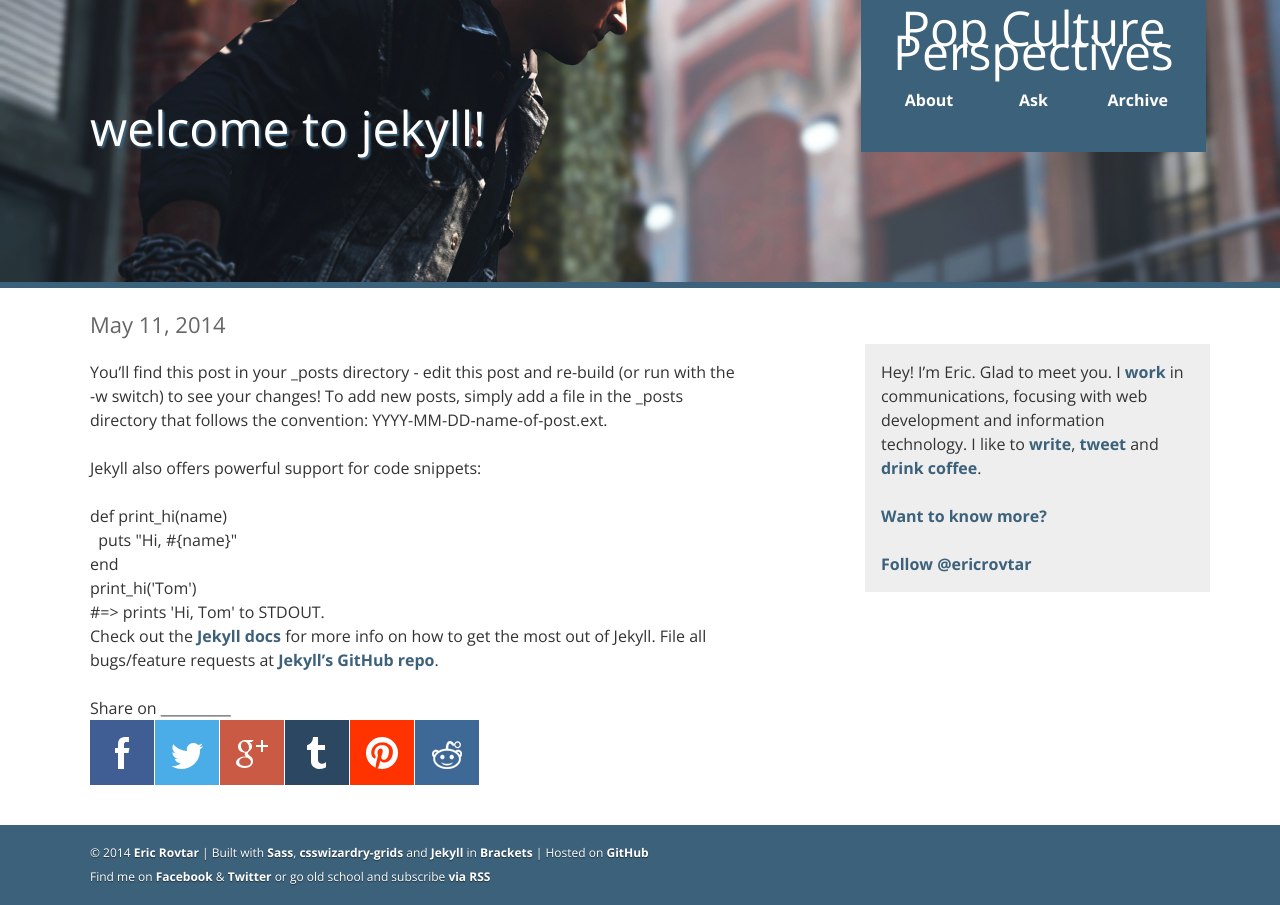
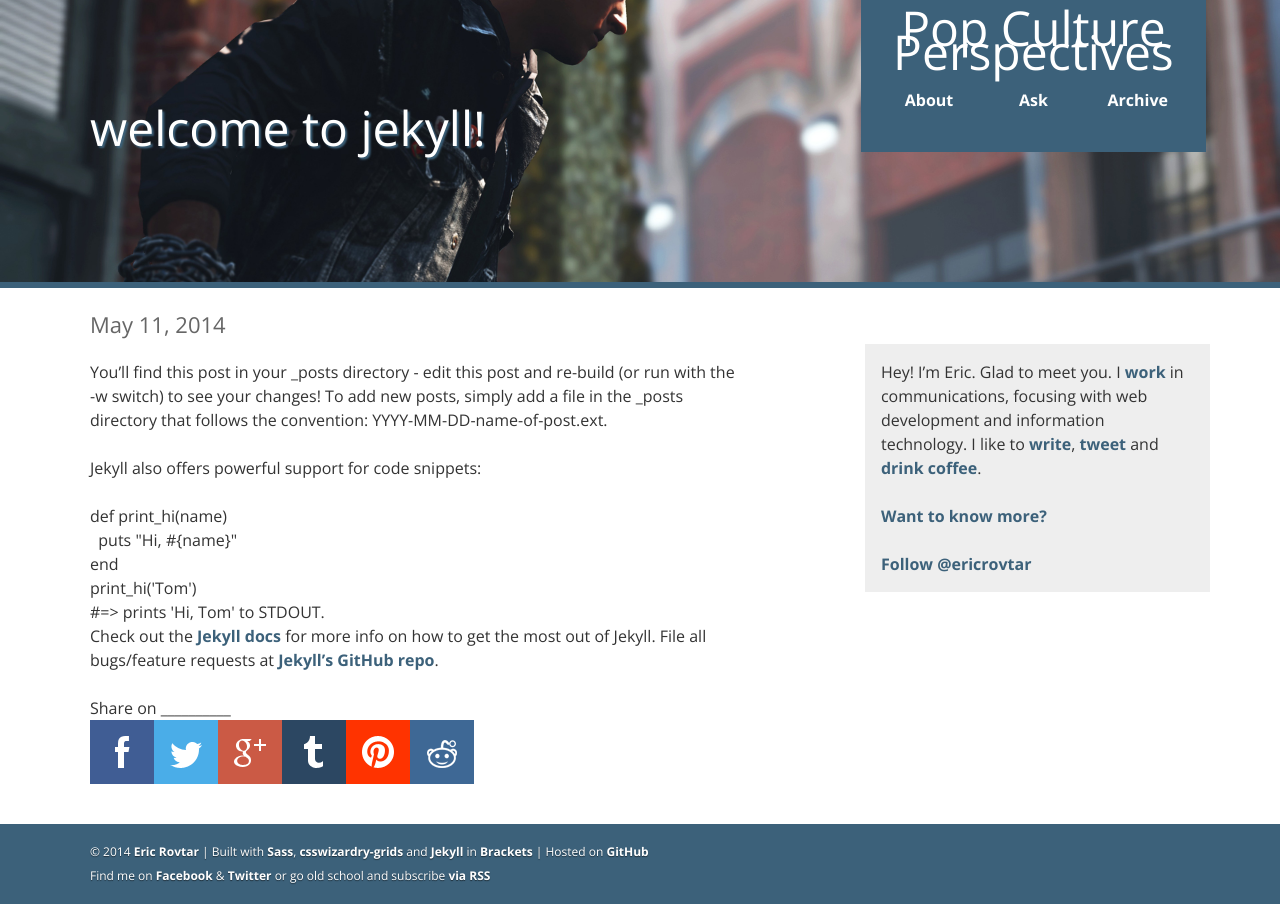
Before and after one commit to ericrovtar/ericrovtar.github.io, a Jekyll site: the page built from _posts/2014-05-11-welcome-to-jekyll.markdown, in a window 1280 px wide. Built offline with Jekyll 4.4.1, drawn with Linux system fonts in a browser that asks for light colours; comment, search, counter and statistics services are not loaded.

Commit message:
Add max-width to sharing

```diff
--- a/styles/sass/ui/sharing.scss
+++ b/styles/sass/ui/sharing.scss
@@ -38,6 +38,8 @@
 
 .square {
     position: relative;
+
+    max-width: 64px;
     //padding-left: 10px !important;
     //float: left;
 
--- a/styles/styles.css
+++ b/styles/styles.css
@@ -1514,6 +1514,7 @@ body {
 
 .square {
   position: relative;
+  max-width: 64px;
   /* Other ratios */ }
   .square > div {
     position: absolute;
```
